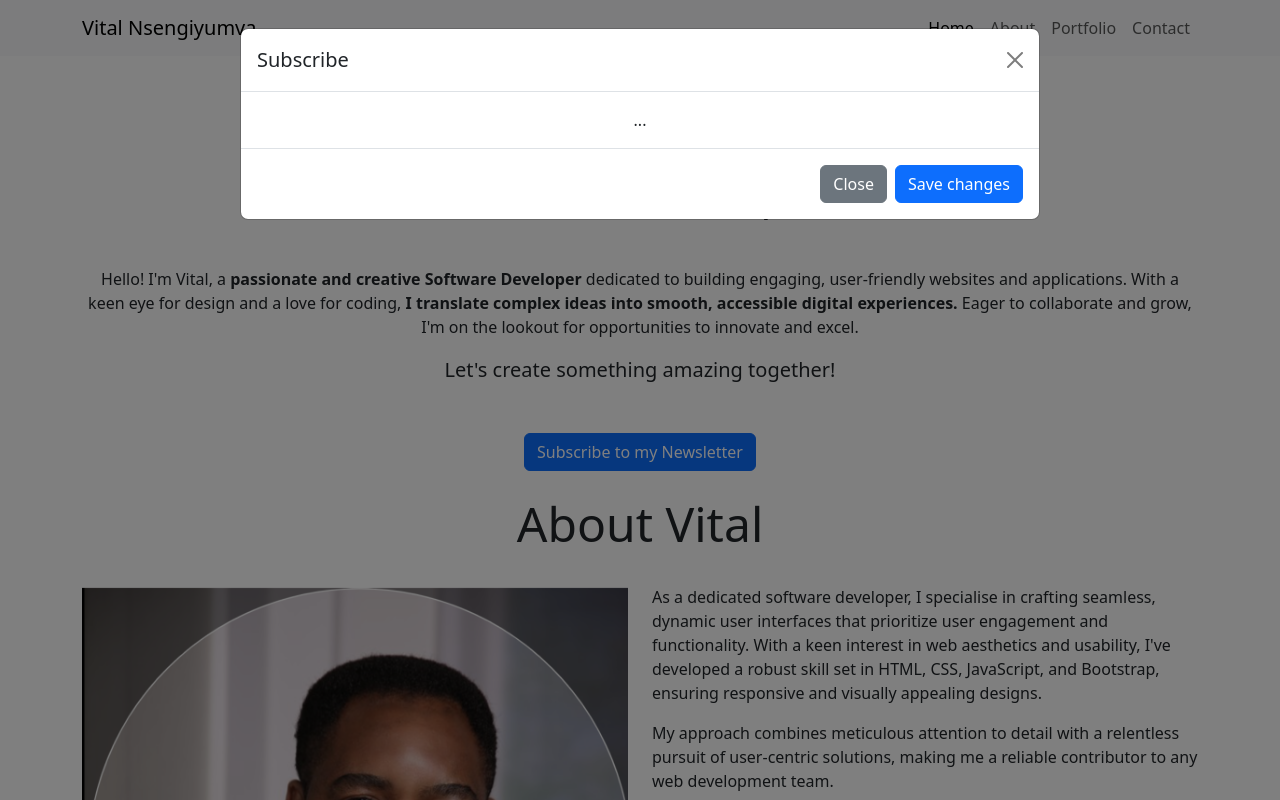
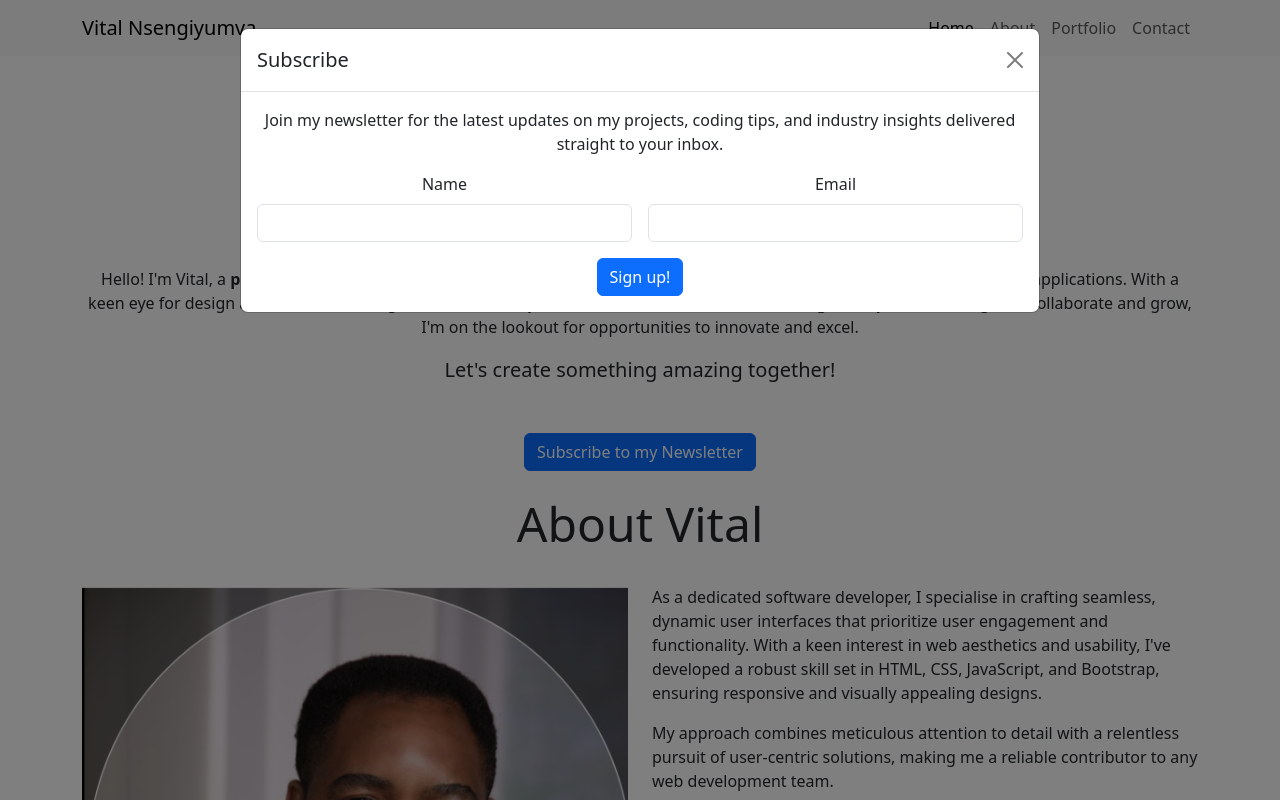
Before and after one commit to Vinsengi/Vital-s-Portfolio-Website, a plain HTML site: page index.html in a window 1280 px wide. Both pictures are taken after a click on the button "Subscribe to my Newsletter". Shown: the top 800 px of the page. Drawn offline with nearby package versions, Linux system fonts and the light colour scheme.

Commit message:
added the modal and the form within it

```diff
--- a/index.html
+++ b/index.html
@@ -80,12 +80,27 @@
                                     aria-label="Close"></button>
                             </div>
                             <div class="modal-body">
-                                ...
+                                <div >
+                                    <p>Join my newsletter for the latest updates on my projects, coding tips, and industry insights delivered straight to your inbox.</p>
+                                    <!-- Add your form here -->
+                                    <form class="row g-3">
+                                        <div class="col-12 col-md-6">
+                                            <label for="full-name" class="form-label">Name</label>
+                                            <input type="text" class="form-control" id="full-name">
+                                        </div>
+
+                                        <div class="col-12 col-md-6">
+                                            <label for="email" class="form-label">Email</label>
+                                            <input type="email" class="form-control" id="email">
+                                        </div>
+
+                                        <div class="col-12">
+                                            <button type="submit" class="btn btn-primary">Sign up!</button>
+                                        </div>
+                                    </form>
+                                </div>
                             </div>
-                            <div class="modal-footer">
-                                <button type="button" class="btn btn-secondary" data-bs-dismiss="modal">Close</button>
-                                <button type="button" class="btn btn-primary">Save changes</button>
-                            </div>
+
                         </div>
                     </div>
                 </div>
```
